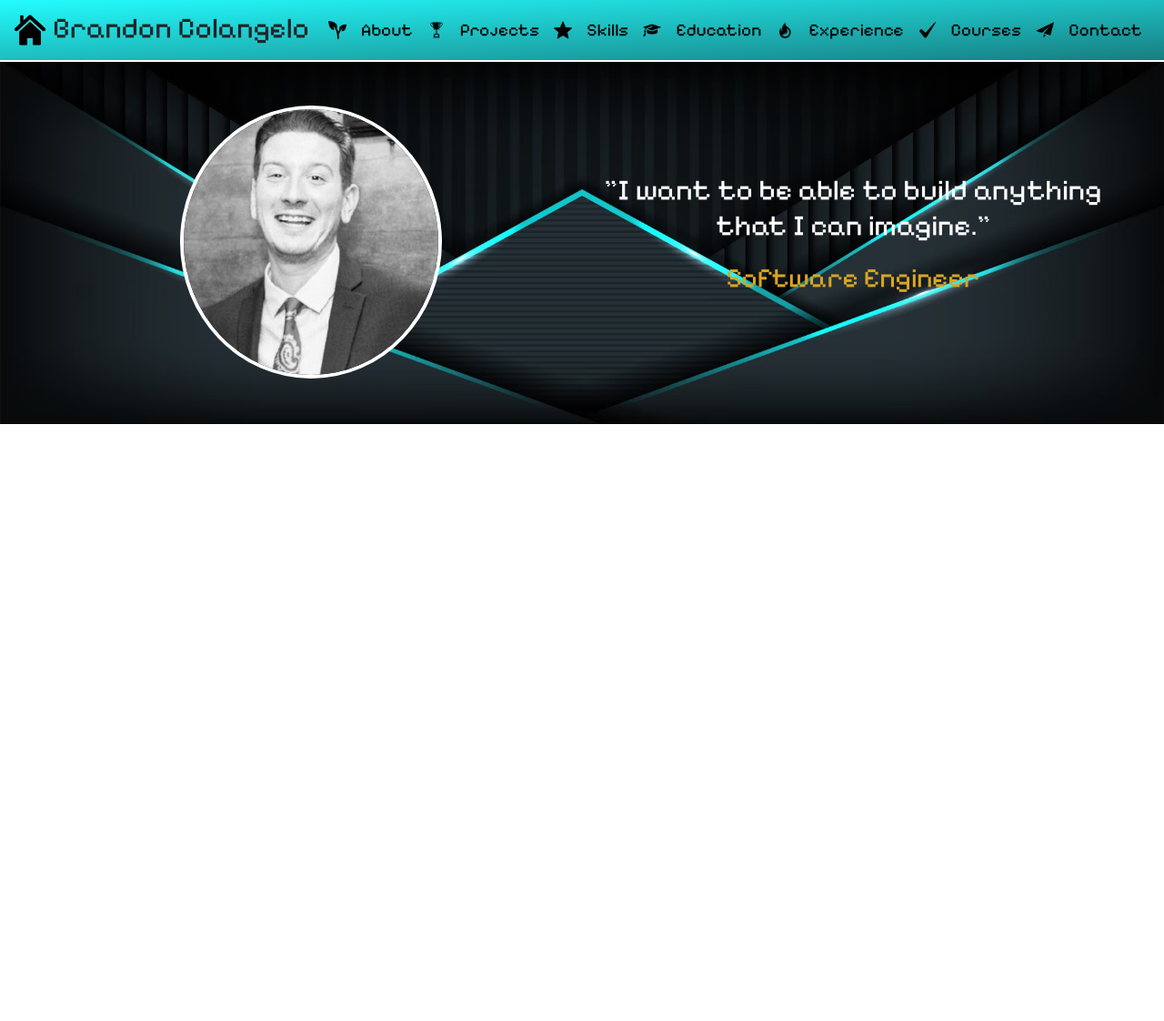
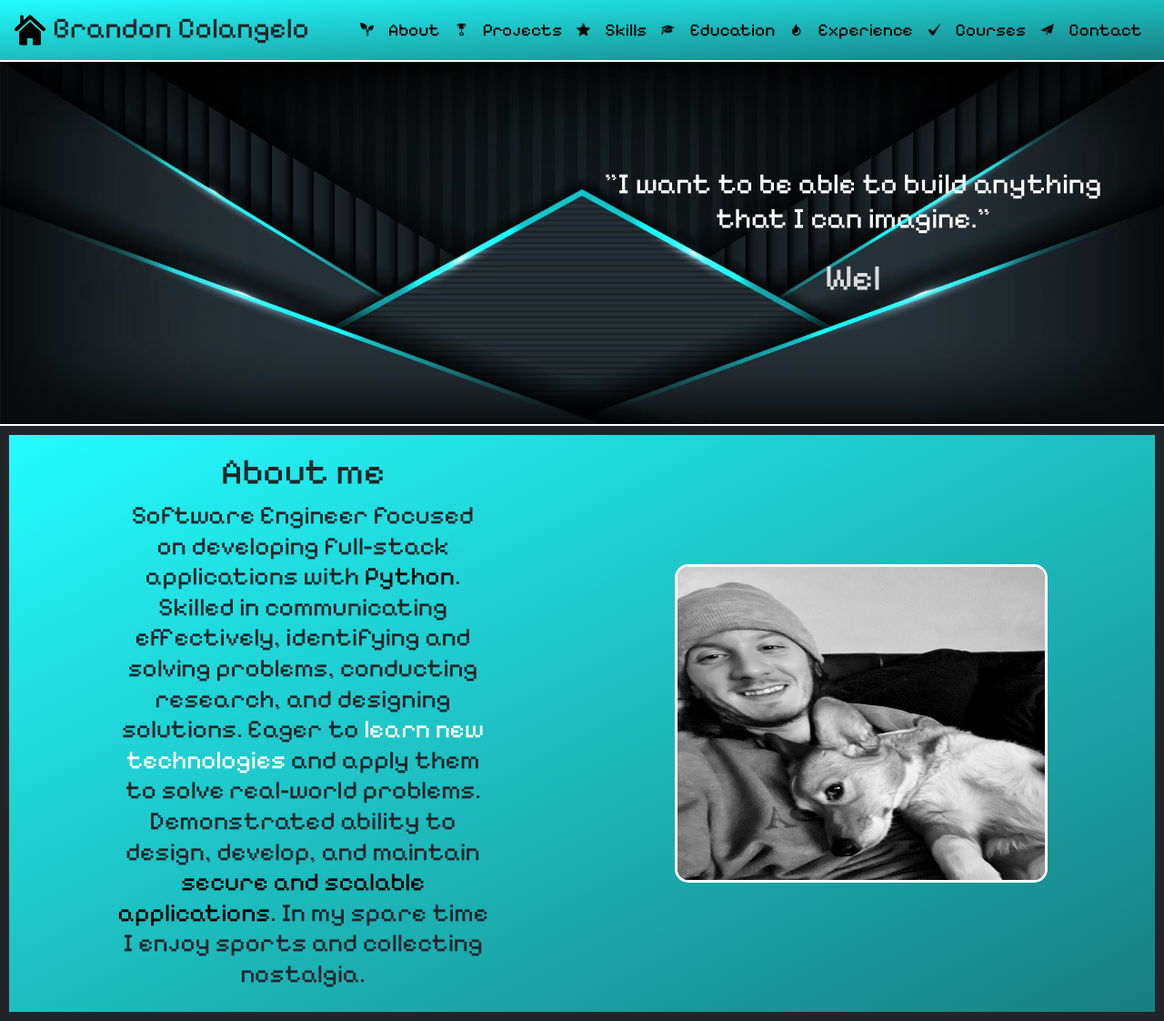
Before and after one commit to Brando129/personal_website_two, a Python web app: template flask_app/templates/index.html in a window 1280 px wide. Shown: the whole page at 91% size. Before the commit the page ends 466 px from the top, so only its background shows below. Run offline with Jinja, Linux system fonts and the light colour scheme; the template is opened without the code that fills it, so the values that code supplies are empty; some web fonts are replaced.

Commit message:
Working on about me animations.

```diff
--- a/flask_app/static/css/style.css
+++ b/flask_app/static/css/style.css
@@ -23,8 +23,8 @@
 
 /* Link icons */
 .nav-icon {
-    height: 20px;
-    width: 20px;
+    height: 15px;
+    width: 15px;
 }
 
 /* Nav-link */
@@ -71,9 +71,64 @@ a.nav-link {
 
 /* Career text */
 .career-text {
-    font-size: 30px;
+    font-size: 40px;
     font-family: 'Pixelify Sans';
     /* font-family: 'Roboto'; */
-    color: goldenrod;
+    color: gainsboro;
 }
+
+/* Main banner picture animation */
+.slide {
+    /* left: 70px; */
+    /* bottom: -150px; */
+    opacity: 0;
+    animation: slider 7s infinite;
+}
+
+/* .slide img{
+    width: 300px;
+} */
+
+@keyframes slider {
+    0%{
+        transform: translateX(100px);
+        opacity: 0;
+    }
+    30%{
+        transform: translateX(-5px);
+        opacity: 1;
+    }
+    50%{
+        transform: translateX(-5px);
+        opacity: 1;
+    }
+    100%{
+        transform: translateX(-100px);
+        opacity: 0;
+    }
+}
+/* End of main banner picture animation */
 /* End of main banner */
+
+/* About me */
+/* Div border */
+.frame {
+    border: 10px solid;
+    border-image: black;
+    position: relative;
+    z-index: 1;
+}
+
+/* Background color */
+.about-bg {
+    background-image: linear-gradient(to bottom right, #24fcfe, #177e81);
+}
+
+/* Pictures parameters */
+.about-pics {
+    border: 3px solid white;
+    height: 350px;
+    width: 100%;
+    border-radius: 15px;
+}
+/* End of about me */
--- /dev/null
+++ b/flask_app/static/js/script.js
@@ -0,0 +1,54 @@
+// Main banner
+// Career title animation
+var typed = new Typed(".auto-type", {
+    strings: ["Software Engineer", "Web Developer"],
+    typeSpeed: 100,
+    backSpeed:150,
+    loop: true
+})
+// End of main banner
+
+// About me
+// Change spanned text color
+var python = document.getElementById("python");
+var learn = document.getElementById("learn");
+var secure = document.getElementById("secure");
+var color = ["black", "white"];
+var i = 0;
+var currentElement = null;
+
+function change() {
+    if (currentElement !== null) {
+        currentElement.style.color = "black";
+    }
+
+    currentElement = (currentElement === null) ? secure :
+                        (currentElement === secure) ? learn :
+                        (currentElement === learn) ? python : secure;
+
+    currentElement.style.color = color[i];
+    i++;
+
+    if (i > color.length - 1) {
+        i = 0;
+    }
+}
+
+setInterval(change, 750);
+
+// Slideshow
+var slideIndex = 0;
+carousel();
+
+function carousel() {
+var i;
+var x = document.getElementsByClassName("my_slides");
+for (i = 0; i < x.length; i++) {
+    x[i].style.display = "none";
+}
+slideIndex++;
+if (slideIndex > x.length) {slideIndex = 1}
+x[slideIndex-1].style.display = "block";
+  setTimeout(carousel, 2500); // Change image every 2.5 seconds
+}
+// End of about me
--- a/flask_app/templates/index.html
+++ b/flask_app/templates/index.html
@@ -10,6 +10,8 @@
     integrity="sha384-9ndCyUaIbzAi2FUVXJi0CjmCapSmO7SnpJef0486qhLnuZ2cdeRhO02iuK6FUUVM" crossorigin="anonymous">
     <!-- Tab image link -->
     <link rel="shortcut icon" type="x-icon" href="/static/img/bobba.png">
+    <!-- Load an icon library to show a hamburger menu (bars) on small screens -->
+    <link rel="stylesheet" href="https://cdnjs.cloudflare.com/ajax/libs/font-awesome/4.7.0/css/font-awesome.min.css">
     <!-- Font link -->
     <link rel="preconnect" href="https://fonts.googleapis.com">
     <link rel="preconnect" href="https://fonts.gstatic.com" crossorigin>
@@ -18,7 +20,7 @@
 </head>
 <body>
     <!-- Navbar -->
-    <div class="d-flex align-items-center justify-content-between p-2 nav b-bottom">
+    <div class="d-flex align-items-center justify-content-between p-2 nav b-bottom col-md-12">
         <div class="d-flex align-items-end">
             <img class="home-icon" src="/static/img/home.png" alt="Home">
             <h2 class="pixel">Brandon Colangelo</h2>
@@ -58,15 +60,34 @@
     <!-- Main banner -->
     <div class="d-flex aign-items-center justify-content-around fixed-bg b-bottom">
         <div class="row p-5">
-            <div class="text-center col-md-6">
+            <div class="text-center slide col-md-6">
                 <img class="profile_image rounded-circle" src="/static/img/noir_profile_pic.png" alt="Profile picture">
             </div>
             <div class="text-center my-auto col-md-6">
                 <h2 class="pixel mb-3 text-white">"I want to be able to build anything that I can imagine."</h2>
-                <p class="career-text mb-3">Software Engineer</p>
+                <p class="career-text mb-3"><span class="auto-type"></span></p>
             </div>
         </div>
     </div>
     <!-- End of main banner -->
+    <!-- About me -->
+    <div class="d-flex justify-content-around frame about-bg p-3">
+        <div class="col-md-4 text-center my-auto pixel">
+            <h1 class="pixel">About me</h1>
+            <h3>
+                Software Engineer focused on developing full-stack applications with <span id="python">Python</span>. Skilled in communicating effectively,
+                identifying and solving problems, conducting research, and designing solutions. Eager to <span id="learn">learn new technologies</span> and
+                apply them to solve real-world problems. Demonstrated ability to design, develop, and maintain <span id="secure">secure and scalable applications</span>.
+                In my spare time I enjoy <span id="sports">sports</span> and <span id="nostalgia">collecting nostalgia</span>.
+            </h3>
+        </div>
+        <div class="my-auto col-md-4">
+            <img class="my_slides about-pics" src="/static/img/Reece.png" alt="Reece">
+            <img class="my_slides about-pics" src="/static/img/goku.gif" alt="Goku">
+        </div>
+    </div>
+    <!-- End of about me -->
+    <script src="https://cdn.jsdelivr.net/npm/typed.js@2.0.12"></script>
+    <script src="/static/js/script.js"></script>
 </body>
 </html>
```
Also changed, not shown: flask_app/static/img/Reece.png (added), flask_app/static/img/goku.gif (added), 4 other files.
